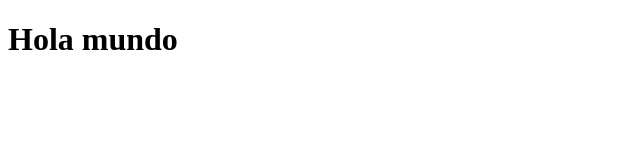
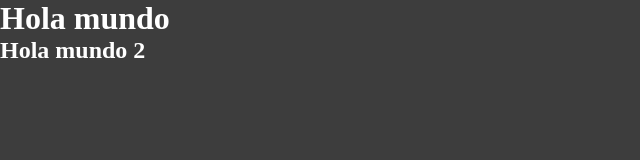
Before and after one commit to Dorian-Reyes18/GitInicio, a plain HTML site: page index.html in a window 1280 px wide. Shown: the whole page, without its empty margins (0-640 px from the left). Drawn offline with Linux system fonts and the light colour scheme.

Commit message:
Nuevo titulo y estilizado

```diff
--- /dev/null
+++ b/css/estilos.css
@@ -0,0 +1,10 @@
+*{
+    padding: 0;
+    margin: 0;
+}
+
+body{
+    background: rgb(61, 61, 61);
+    color: white;
+    font-weight: bold;
+}
--- a/index.html
+++ b/index.html
@@ -4,8 +4,10 @@
     <meta charset="UTF-8">
     <meta name="viewport" content="width=device-width, initial-scale=1.0">
     <title>Git</title>
+    <link rel="stylesheet" href="./css/estilos.css">
 </head>
 <body>
     <h1>Hola mundo</h1>
+    <h2>Hola mundo 2</h2>
 </body>
 </html>
```
Also changed, not shown: css/estilos.js (deleted).
